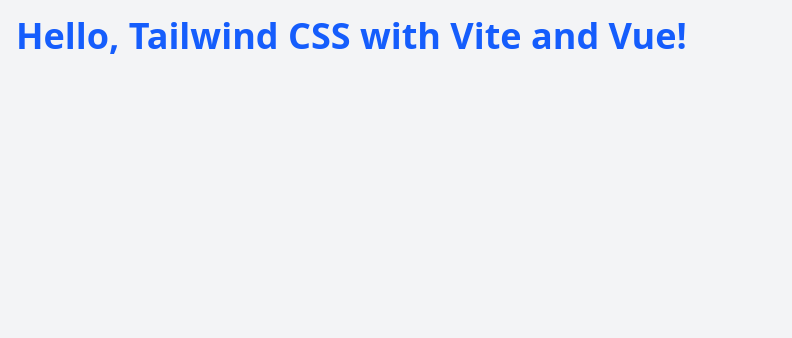
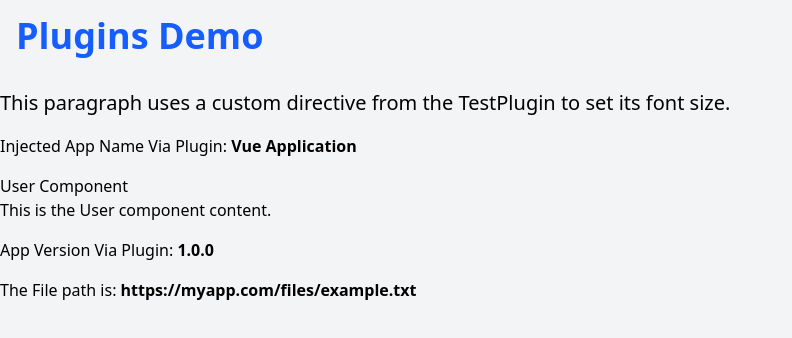
Before and after one commit to shahnewazz/vue-practice, a Vue app: page / in a window 1280 px wide. Shown: the top 338 px of the page, without its empty margins (0-792 px from the left). Built offline with nearby package versions, Linux system fonts and the light colour scheme.

Commit message:
added changes

```diff
--- a/src/App.vue
+++ b/src/App.vue
@@ -1,11 +1,42 @@
 <script setup>
+import { inject } from 'vue';
 
+const app_name = inject('app_name');
 </script>
 
 <template>
   <div class="container mx-auto p-4">
-    <h1 class="text-4xl font-bold text-blue-600">Hello, Tailwind CSS with Vite and Vue!</h1>
+    <h1 class="text-4xl font-bold text-blue-600">Plugins Demo</h1>
   </div>
+
+  <div class="mt-4">
+    <p v-font-size="'24px'">
+      This paragraph uses a custom directive from the TestPlugin to set its font size.
+    </p>
+  </div>
+
+  <div class="mt-4">
+    <p>
+      Injected App Name Via Plugin: <strong>{{ app_name }}</strong>
+    </p>
+  </div>
+
+  <div class="mt-4">
+    <UserCard />
+  </div>
+
+  <div class="mt-4">
+    <p>
+      App Version Via Plugin: <strong>{{ $appVersion }}</strong>
+    </p>
+  </div>
+
+  <div class="mt-4">
+    <p>
+      The File path is: <strong>{{ $filePath('example.txt') }}</strong>
+    </p>
+  </div>
+
 </template>
 
 <style scoped>
--- /dev/null
+++ b/src/components/User.vue
@@ -0,0 +1,14 @@
+<script setup>
+
+</script>
+
+<template>
+  <div>
+    <h2>User Component</h2>
+    <p>This is the User component content.</p>
+  </div>
+</template>
+
+<style scoped>
+
+</style>
--- a/src/main.js
+++ b/src/main.js
@@ -1,6 +1,8 @@
 import { createApp } from 'vue'
 import './style.css'
 import App from './App.vue'
+import TestPlugin from './plugins/TestPlugin'
 
 const app = createApp(App)
+app.use(TestPlugin, { fontSize: '20px' })
 app.mount('#app')
--- /dev/null
+++ b/src/plugins/TestPlugin.js
@@ -0,0 +1,21 @@
+import User from "../components/User.vue";
+
+export default{
+    install: (app, options) => {
+        console.log("TestPlugin has been installed!");
+
+        app.component('UserCard', User);
+
+        app.directive('font-size', (el, binding) => {
+            el.style.fontSize = options.fontSize;
+        })
+
+        app.provide('app_name', "Vue Application");
+
+        app.config.globalProperties.$appVersion = "1.0.0";
+
+        app.config.globalProperties.$filePath = (path) => {
+            return `https://myapp.com/files/${path}`;
+        }
+    }
+}
```
